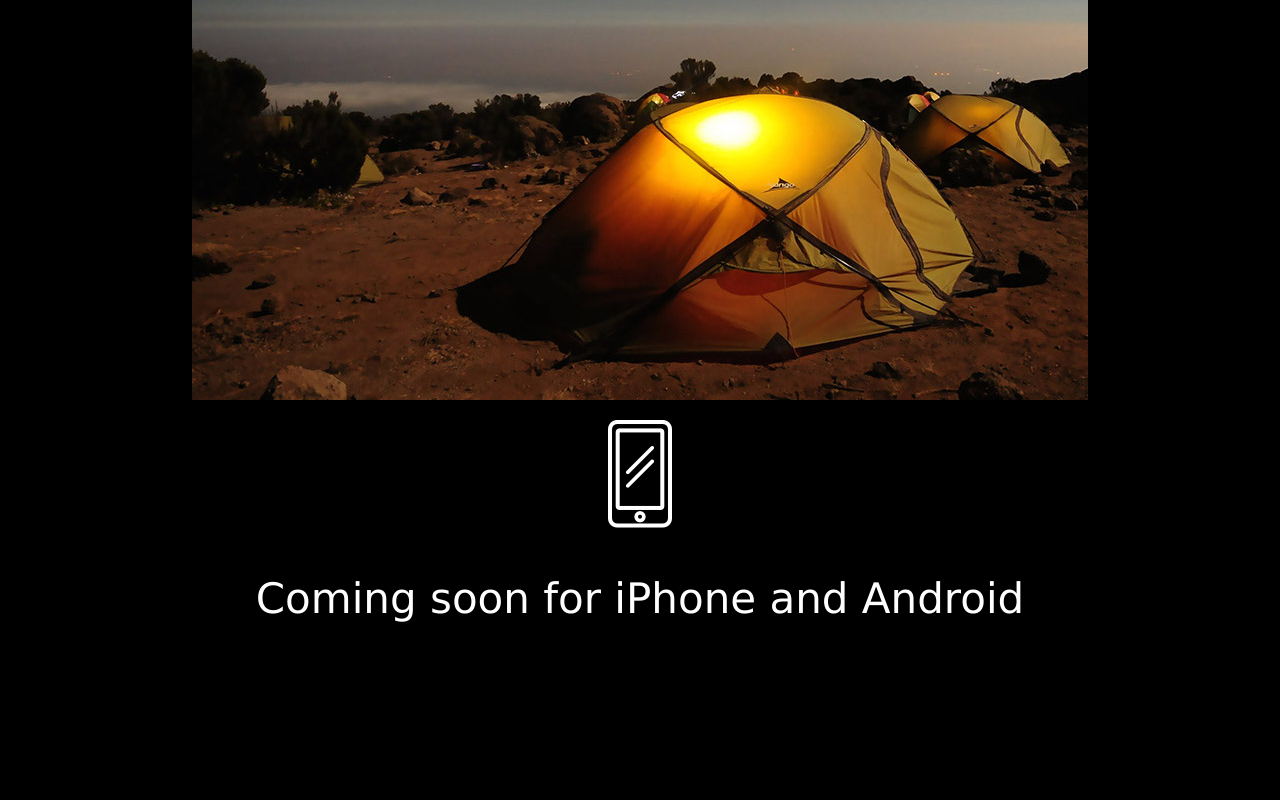
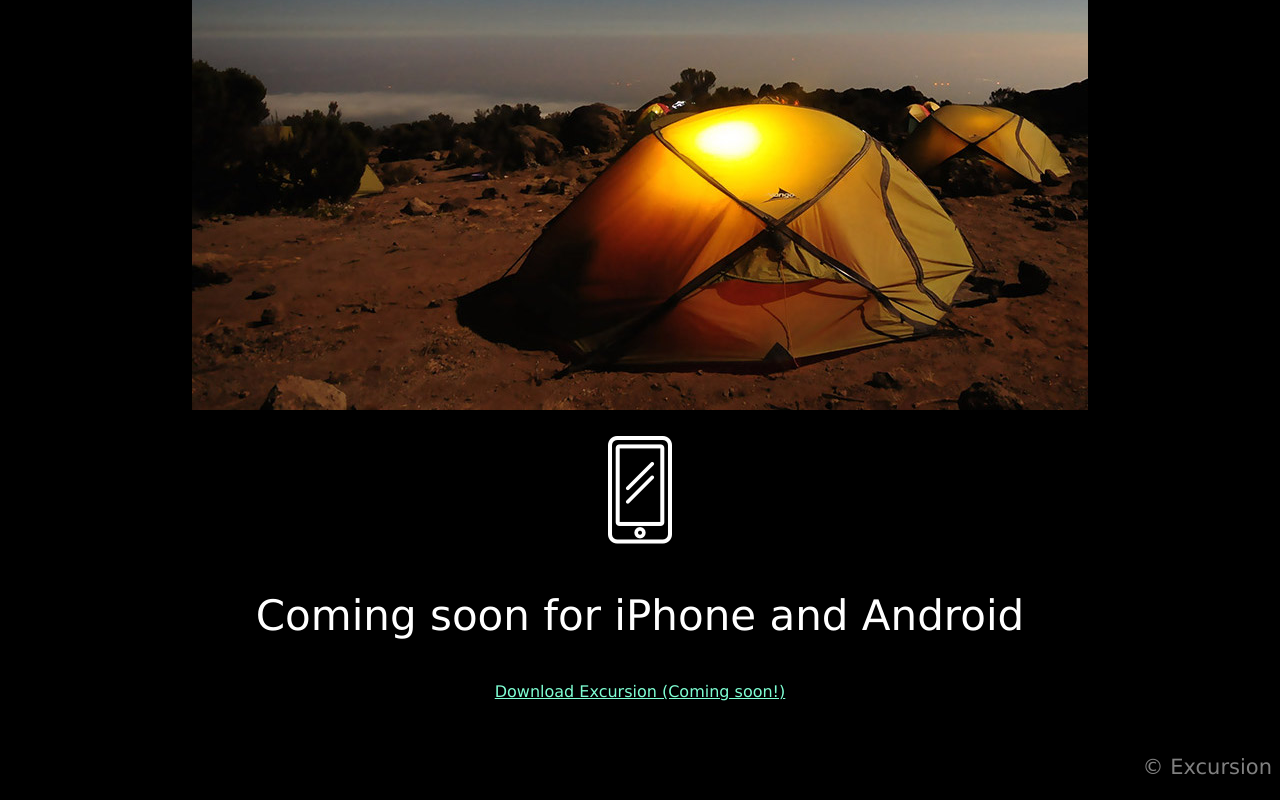
Before and after one commit to lcshzrd/excursion, a plain HTML site: page index.html in a window 1280 px wide. Shown: the part 1195-1995 px from the top of the page. Before the commit the page ends 1860 px from the top, so only its background shows below. Drawn offline with Linux system fonts and the light colour scheme.

Commit message:
update layout

```diff
--- a/css/style.css
+++ b/css/style.css
@@ -12,6 +12,7 @@ h2 {
   font-size: 16px;
   color: aquamarine;
   font-weight: normal;
+  text-decoration: underline;
 }
 
 h3 {
@@ -19,3 +20,12 @@ h3 {
   font-size: 42px;
   font-weight: 300;
 }
+
+p {
+  color: gray;
+  font-size: 21px;
+}
+
+.Copy {
+  text-align: right;
+}
--- a/index.html
+++ b/index.html
@@ -11,9 +11,11 @@
         <embed src="resources/excursion_video.mp4" height="720px" width="404px">
           <h3>Your personal travel guide</h3>
             <p>Excursion remembers places you like, and recommends new points of interest around you.</p>
-            <p> <img src="resources/camp.jpg"></p>
-            <p> <img src="resources/phone.png"></p>
+            <p><img src="resources/camp.jpg"></p>
+            <p><img src="resources/phone.png"></p>
           <h3>Coming soon for iPhone and Android</h3>
+      <h2>Download Excursion (Coming soon!)</h2></br>
+      <p class="Copy">&copy; Excursion
     </center>
   </body>
 </html>
```
